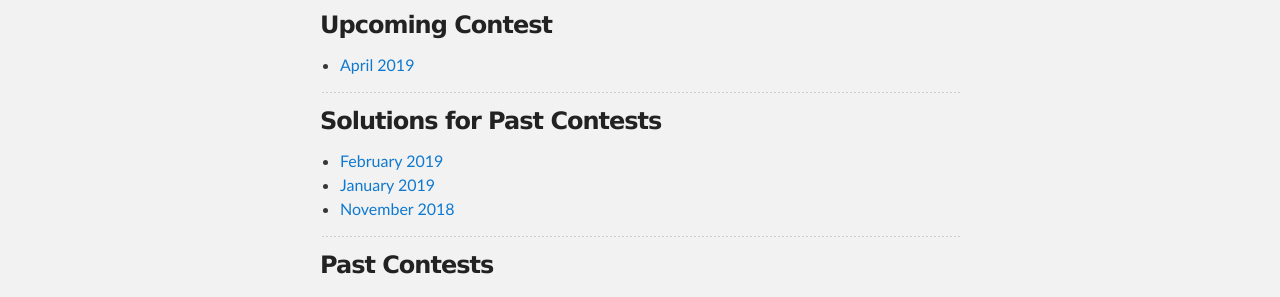
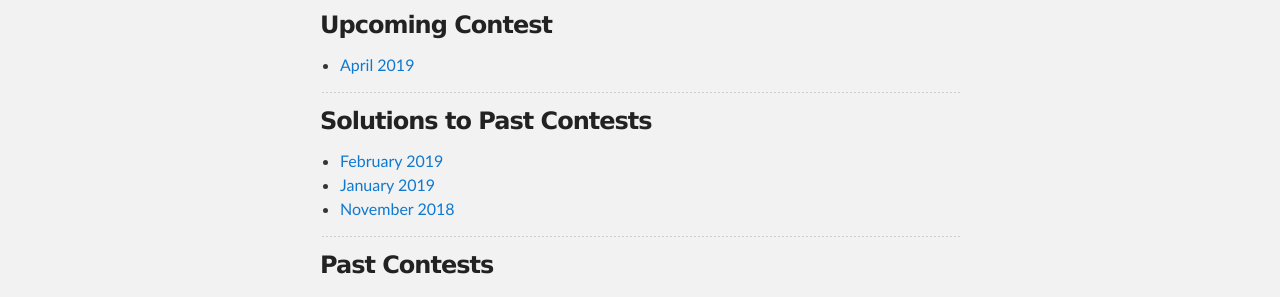
Before and after one commit to ieee-uvce-cs/ncode, a Jekyll site: the page built from index.md, in a window 1280 px wide. Shown: the part 349-646 px from the top of the page. Built offline with Jekyll 4.4.1, drawn with Linux system fonts in a browser that asks for light colours.

Commit message:
Update index.md

```diff
--- a/index.md
+++ b/index.md
@@ -10,7 +10,7 @@ layout: default
 
 * * *
 
-### Solutions for Past Contests
+### Solutions to Past Contests
 - [February 2019](./editorials/february-2019/index.html)
 - [January 2019](./editorials/january-2019/index.html)
 - [November 2018](./editorials/november-2018/index.html)
```
